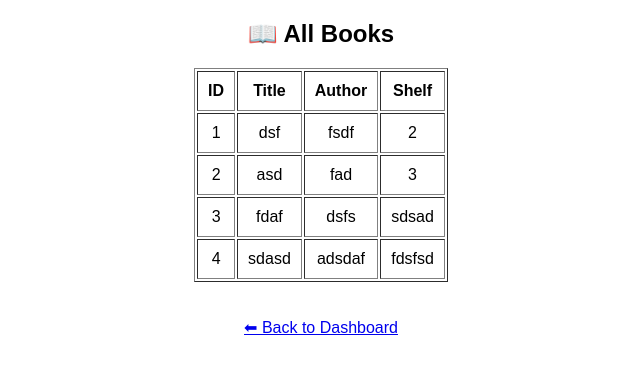
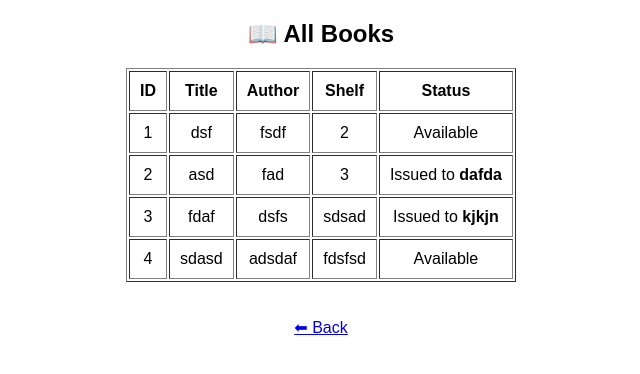
Before and after one commit to francisfernande/library-management-system, a Flask app: page /view_books in a window 1280 px wide. Shown: the top 374 px of the page, without its empty margins (319-959 px from the left). Run offline with Flask 3, Linux system fonts and the light colour scheme; the visitor is signed in with stand-in values (Sample User, id 1); data comes from the database, SQL or seed files in the repository; both versions use the stored data as it was after the commit.

Commit message:
new changes

```diff
--- a/app.py
+++ b/app.py
@@ -5,21 +5,19 @@ import os
 app = Flask(__name__)
 app.secret_key = os.environ.get("SECRET_KEY", "devkey")
 
-
 # ---------- DATABASE CONNECTION ----------
 def get_db():
     return sqlite3.connect("library.db", timeout=20)
-
 
 # ---------------- HOME ----------------
 @app.route('/')
 def home():
     return render_template("index.html")
 
-
 # ---------------- LOGIN ----------------
 @app.route('/login', methods=['GET', 'POST'])
 def login():
+    next_page = request.args.get('next')  # page to redirect after login
 
     if request.method == 'POST':
         username = request.form['username']
@@ -27,83 +25,75 @@ def login():
 
         conn = get_db()
         cursor = conn.cursor()
-
         cursor.execute(
             "SELECT * FROM librarian WHERE username=? AND password=?",
             (username, password)
         )
-
         user = cursor.fetchone()
         conn.close()
 
         if user:
             session['librarian'] = username
-            return redirect('/dashboard')
+            return redirect(next_page if next_page else '/dashboard')
         else:
             return render_template("login.html", error="Invalid Credentials")
 
     return render_template("login.html")
 
-
 # ---------------- DASHBOARD ----------------
 @app.route('/dashboard')
 def dashboard():
-
     if 'librarian' not in session:
         return redirect('/login')
-
     return render_template("dashboard.html")
-
 
 # ---------------- ADD BOOK ----------------
 @app.route('/add_book', methods=['GET', 'POST'])
 def add_book():
+    # Force logout if someone is already logged in and require fresh login
+    session.pop('librarian', None)
+    return redirect('/login?next=/add_book_form')
 
+# ---------------- ADD BOOK FORM ----------------
+@app.route('/add_book_form', methods=['GET', 'POST'])
+def add_book_form():
     if 'librarian' not in session:
-        return redirect('/login')
+        return redirect('/add_book')  # force login if not already
 
     if request.method == 'POST':
-
         title = request.form['title']
         author = request.form['author']
         shelf = request.form['shelf']
 
         conn = get_db()
         cursor = conn.cursor()
-
         cursor.execute(
             "INSERT INTO books (title, author, shelf) VALUES (?, ?, ?)",
             (title, author, shelf)
         )
-
         conn.commit()
         conn.close()
 
-        return redirect('/dashboard')
+        return redirect('/')  # after adding book, go to home
 
     return render_template("add_book.html")
-
 
 # ---------------- ISSUE BOOK ----------------
 @app.route('/issue_book', methods=['GET', 'POST'])
 def issue_book():
-
     if 'librarian' not in session:
         return redirect('/login')
 
     if request.method == 'POST':
-
         book_id = request.form['book_id']
         student = request.form['student']
 
         conn = get_db()
         cursor = conn.cursor()
-
         cursor.execute(
             "INSERT INTO issued_books (book_id, student_name, issue_date, status) VALUES (?, ?, date('now'), 'Issued')",
             (book_id, student)
         )
-
         conn.commit()
         conn.close()
 
@@ -111,43 +101,44 @@ def issue_book():
 
     return render_template("issue_book.html")
 
-
 # ---------------- VIEW BOOKS (PUBLIC) ----------------
 @app.route('/view_books')
 def view_books():
-
     conn = get_db()
     cursor = conn.cursor()
-
-    cursor.execute("SELECT * FROM books")
+    cursor.execute("""
+        SELECT b.id, b.title, b.author, b.shelf,
+               (SELECT student_name
+                FROM issued_books i
+                WHERE i.book_id = b.id AND i.status='Issued'
+                ORDER BY i.id DESC LIMIT 1
+               ) AS current_holder
+        FROM books b
+    """)
     books = cursor.fetchall()
-
     conn.close()
 
     return render_template("view_books.html", books=books)
 
-
 # ---------------- VIEW ISSUED BOOKS ----------------
 @app.route('/issued_book')
 def issued_books():
-
     if 'librarian' not in session:
         return redirect('/login')
 
     conn = get_db()
     cursor = conn.cursor()
-
     cursor.execute("""
         SELECT issued_books.id, books.title, issued_books.student_name, issued_books.issue_date,
-             issued_books.return_date, issued_books.status
+               issued_books.return_date, issued_books.status
         FROM issued_books
         JOIN books ON books.id = issued_books.book_id
     """)
-
     data = cursor.fetchall()
     conn.close()
 
     return render_template("issued_book.html", books=data)
+
 # ---------------- RETURN BOOK ----------------
 @app.route('/return_book/<int:issued_id>')
 def return_book(issued_id):
@@ -156,25 +147,22 @@ def return_book(issued_id):
 
     conn = get_db()
     cursor = conn.cursor()
-
     cursor.execute("""
         UPDATE issued_books
         SET return_date = date('now'), status = 'Returned'
         WHERE id = ?
     """, (issued_id,))
-
     conn.commit()
     conn.close()
 
     return redirect('/issued_book')
+
 # ---------------- LOGOUT ----------------
 @app.route('/logout')
 def logout():
-
     session.pop('librarian', None)
     return redirect('/')
 
-
 # ---------------- RUN APP ----------------
 if __name__ == '__main__':
-    app.run(host="0.0.0.0", port=10000,debug=False)
+    app.run(host="0.0.0.0", port=10000, debug=False)
--- a/templates/add_book.html
+++ b/templates/add_book.html
@@ -15,7 +15,7 @@
         <input type="text" name="author" placeholder="Enter Author Name" required>
         <br><br>
 
-        <input type="text" name="shelf" placeholder="Enter Shelf Number" required>
+        <input type="text" name="shelf" placeholder="Enter Shelf Name" required>
         <br><br>
 
         <button type="submit">Add Book</button>
--- a/templates/view_books.html
+++ b/templates/view_books.html
@@ -13,6 +13,7 @@
             <th>Title</th>
             <th>Author</th>
             <th>Shelf</th>
+            <th>Status</th>
         </tr>
 
         {% for book in books %}
@@ -21,16 +22,20 @@
             <td>{{ book[1] }}</td>
             <td>{{ book[2] }}</td>
             <td>{{ book[3] }}</td>
+            <td>
+                {% if book[4] %}
+                    Issued to <strong>{{ book[4] }}</strong>
+                {% else %}
+                    Available
+                {% endif %}
+            </td>
         </tr>
         {% endfor %}
     </table>
 
     <br><br>
-    {% if session.get('librarian') %}
-    <a href="/dashboard">⬅ Back to Dashboard</a>
-    {% else %}
-    <a href="/">⬅ Back to Home</a>
-    {% endif %}
+    <!-- One Back Link Logic -->
+    <a href="{{ '/dashboard' if session.get('librarian') else '/' }}">⬅ Back</a>
 
 </body>
 </html>
```
Also changed, not shown: library.db.
